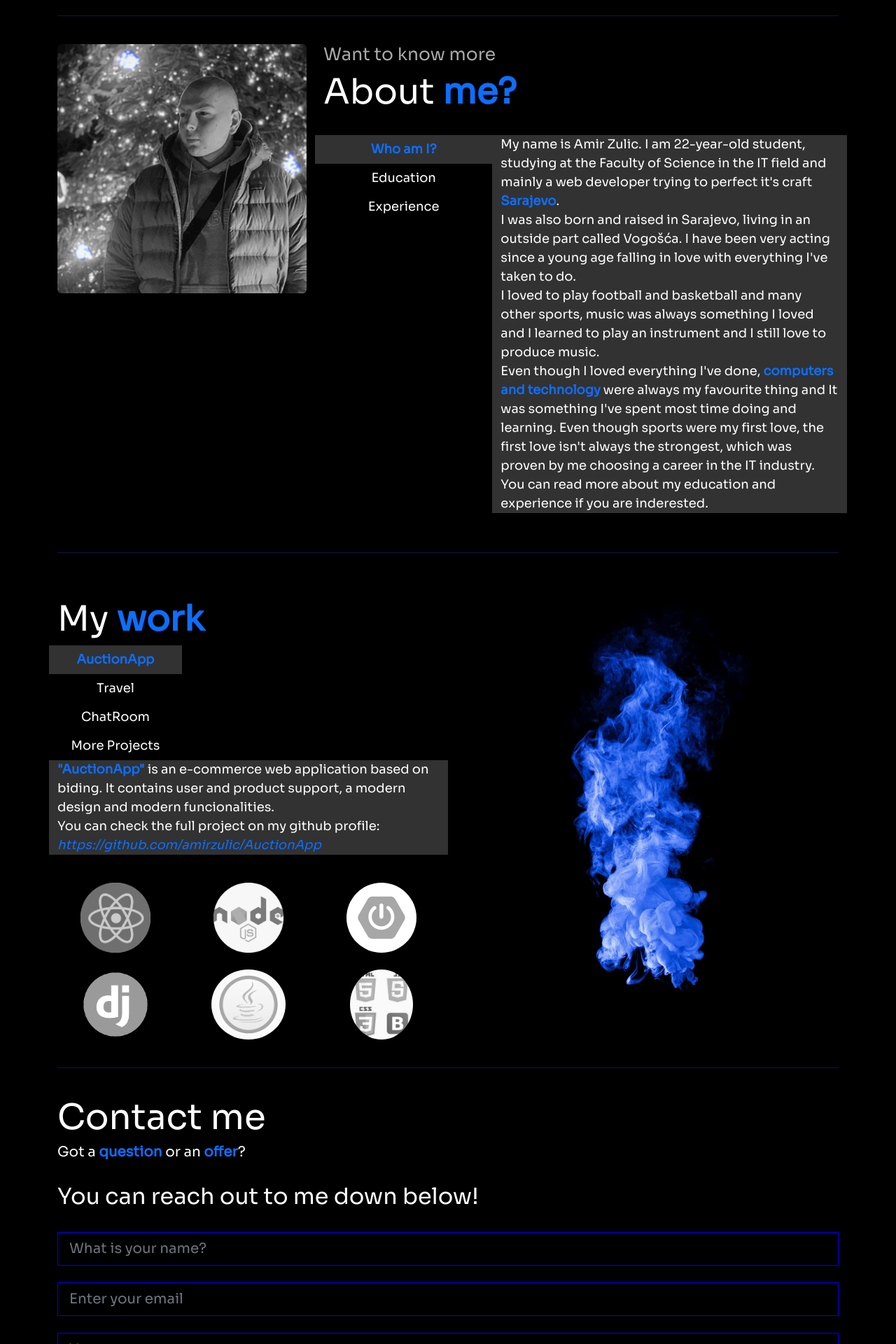
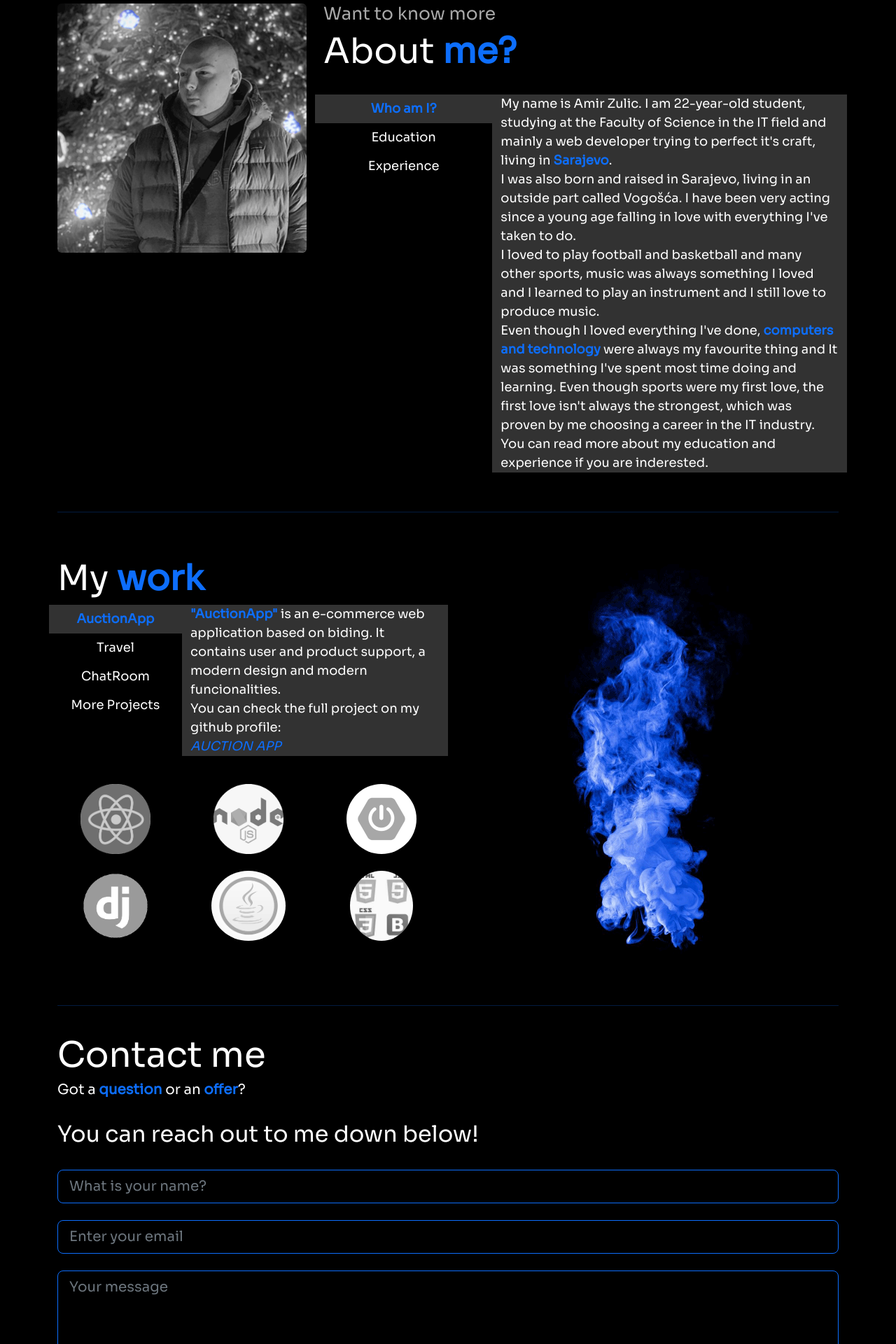
Before and after one commit to amirzulic/Portfolio, a React (Create React App) app in the folder frontend/: page / in a window 1280 px wide. Shown: the part 740-2660 px from the top of the page at 70% size. Built offline with nearby package versions, Linux system fonts and the light colour scheme.

Commit message:
Design rework to fully responsive (#2)

```diff
--- a/frontend/src/components/AboutMe.js
+++ b/frontend/src/components/AboutMe.js
@@ -31,7 +31,7 @@ function AboutMe() {
                         <br/>
                     </div>
                     <div className="row">
-                        <div className="col-4">
+                        <div className="col">
                             <div className="row">
                                 <button className={"btn " + (view === 1 ? "viewTabsGrey" : "viewTabs")}
                                         onClick={() => {handleSetView(1)}}>
@@ -51,12 +51,12 @@ function AboutMe() {
                                 </button>
                             </div>
                         </div>
-                        <div className="col">
+                        <div className="col-8">
                             <div className="row">
                                 {view === 1 ?
                                     <p className="contentTabs">
                                         My name is Amir Zulic. I am 22-year-old student, studying at the Faculty of Science
-                                        in the IT field and mainly a web developer trying to perfect it's craft
+                                        in the IT field and mainly a web developer trying to perfect it's craft, living in
                                         <b className="text-primary">
                                             {" " + "Sarajevo"}
                                         </b>.
--- a/frontend/src/components/ContactMe.js
+++ b/frontend/src/components/ContactMe.js
@@ -42,7 +42,7 @@ function ContactMe() {
                             placeholder="Your message"/>
                         </div>
                         <br/>
-                        <button type="submit" className="btn btn-outline-primary sendButton">SEND</button>
+                        <button type="submit" className="btn btn-outline-primary">SEND</button>
                     </form>
                 </div>
             </div>
--- a/frontend/src/components/Footer.js
+++ b/frontend/src/components/Footer.js
@@ -15,7 +15,7 @@ function Footer() {
                 <hr className="border-primary"/>
             </div>
             <div className="row">
-                <div className="col">
+                <div className="col-6">
                     <h1 className="titleFooter">Need my social media?</h1>
                     <h2>
                         <b className="text-primary email">
@@ -23,26 +23,26 @@ function Footer() {
                         </b>
                     </h2>
                 </div>
-                <div className="col-2 text-end">
+                <div className="col text-end">
                     <img src={Instagram} height="20px"/>
                     <h3 className="socialMedia">
-                        <a href="https://www.instagram.com/zulagaba" className="text-decoration-none text-white" target="_blank">
+                        <a href="https://www.instagram.com/zulagaba" className="text-decoration-none" target="_blank">
                             Instagram
                         </a>
                     </h3>
                 </div>
-                <div className="col-2 text-end">
+                <div className="col text-end">
                     <img src={LinkedIn} height="20px"/>
                     <h3 className="socialMedia">
-                        <a href="https://www.linkedin.com/in/amir-zulic-80b70b199/" className="text-decoration-none text-white" target="_blank">
+                        <a href="https://www.linkedin.com/in/amir-zulic-80b70b199/" className="text-decoration-none" target="_blank">
                             LinkedIn
                         </a>
                     </h3>
                 </div>
-                <div className="col-2 text-end">
+                <div className="col text-end">
                     <img src={Facebook} height="20px"/>
                     <h3 className="socialMedia">
-                        <a href="https://www.facebook.com/amir.zulic9" className="text-decoration-none text-white" target="_blank">
+                        <a href="https://www.facebook.com/amir.zulic9" className="text-decoration-none" target="_blank">
                             Facebook
                         </a>
                     </h3>
@@ -51,10 +51,10 @@ function Footer() {
             <div className="row">
                 <br/>
             </div>
-            <div className="row">
+            <div className="row align-items-center justify-content-center">
                 <p className="copyright">
                     <img src={Copyright} height="8px"/>
-                    Copyright 2022 - Zulic Amir
+                    {" Copyright 2022 - Zulic Amir"}
                 </p>
             </div>
         </div>
--- a/frontend/src/components/LandingPage.js
+++ b/frontend/src/components/LandingPage.js
@@ -22,7 +22,7 @@ function LandingPage() {
                     </button>
                 </div>
                 <div className="col text-end">
-                    <img src={Slika} alt="zula" className="rounded shadow"/>
+                    <img src={Slika} className="rounded img-fluid"/>
                 </div>
             </div>
             <div className="row">
--- a/frontend/src/components/Navbar.js
+++ b/frontend/src/components/Navbar.js
@@ -1,5 +1,6 @@
 import React from "react";
 import 'bootstrap/dist/css/bootstrap.min.css';
+import "bootstrap/dist/js/bootstrap.bundle.min";
 import {Link} from "react-scroll";
 
 function Navbar() {
@@ -8,11 +9,11 @@ function Navbar() {
             <nav className="navbar navbar-expand-lg navbar-dark fixed-top container bg-transparent">
                 <img src="https://cdn-icons-png.flaticon.com/512/5968/5968654.png"
                      width="30" height="30" alt=""/>
-                <button className="navbar-toggler" type="button" data-toggle="collapse"
+                {/*<button className="navbar-toggler" type="button" data-toggle="collapse"
                         data-target="#navbarSupportedContent" aria-controls="navbarSupportedContent"
                         aria-expanded="false" aria-label="Toggle navigation">
                     <span className="navbar-toggler-icon"></span>
-                </button>
+                </button>*/}
                 <div className="collapse navbar-collapse justify-content-end">
                     <ul className="navbar-nav mr-auto">
                         <li className="nav-item">
@@ -22,7 +23,7 @@ function Navbar() {
                             <Link className="nav-link" to="AboutMe" spy={true} smooth={true} offset={0} duration={300}>About me</Link>
                         </li>
                         <li className="nav-item">
-                            <Link className="nav-link" to="ProjectGallery" spy={true} smooth={true} offset={-50} duration={300}>My work</Link>
+                            <Link className="nav-link" to="ProjectGallery" spy={true} smooth={true} offset={-10} duration={300}>My work</Link>
                         </li>
                         <li className="nav-item">
                             <Link className="nav-link" to="ContactMe" spy={true} smooth={true} offset={-10} duration={300}>Contact me</Link>
--- a/frontend/src/components/ProjectGallery.js
+++ b/frontend/src/components/ProjectGallery.js
@@ -43,7 +43,7 @@ function ProjectGallery() {
                 <div className="col">
                     <div className="row">
                         <h1 className="titleGallery">My <b className="text-primary">work</b></h1>
-                        <div className="col-4">
+                        <div className="col">
                             <div className="row">
                                 <button className={"btn " + (view === 1 ? "viewTabsGrey" : "viewTabs")}
                                         onClick={() => {handleSetView(1)}}>
@@ -63,7 +63,7 @@ function ProjectGallery() {
                                 </button>
                             </div>
                         </div>
-                        <div className="col">
+                        <div className="col-8">
                             <div className="row">
                                 {view === 1 ?
                                     <p className="contentTabs">
@@ -76,7 +76,7 @@ function ProjectGallery() {
                                         <i className="text-primary">
                                             <a href="https://github.com/amirzulic/AuctionApp"
                                                className="text-decoration-none text-primary"
-                                            >https://github.com/amirzulic/AuctionApp</a>
+                                            >AUCTION APP</a>
                                         </i>
                                     </p> : null
                                 }
@@ -91,7 +91,7 @@ function ProjectGallery() {
                                         <i className="text-primary">
                                             <a href="https://github.com/amirzulic/AuctionApp"
                                                className="text-decoration-none text-primary"
-                                            >https://github.com/amirzulic/Travel</a>
+                                            >TRAVEL</a>
                                         </i>
                                     </p> : null
                                 }
@@ -107,7 +107,7 @@ function ProjectGallery() {
                                         <i className="text-primary">
                                             <a href="https://github.com/amirzulic/AuctionApp"
                                                className="text-decoration-none text-primary"
-                                            >https://github.com/amirzulic/Chat-Room</a>
+                                            >CHAT ROOM</a>
                                         </i>
                                     </p> : null
                                 }
@@ -125,7 +125,7 @@ function ProjectGallery() {
                                         <i className="text-primary">
                                             <a href="https://github.com/amirzulic/AuctionApp"
                                                className="text-decoration-none text-primary"
-                                            >https://github.com/amirzulic</a>
+                                            >GITHUB LINK</a>
                                         </i>
                                     </p> : null
                                 }
--- a/frontend/src/style/contact_me.css
+++ b/frontend/src/style/contact_me.css
@@ -8,15 +8,10 @@ video {
 }
 
 .FormInput {
-    border: 1px solid blue;
-    border-radius: 0px;
+    border: 1px solid #0d6efd;
     background: transparent;
 }
 
 .FormInput:current {
     background: transparent;
 }
-
-.sendButton {
-    border-radius: 0px;
-}
```
